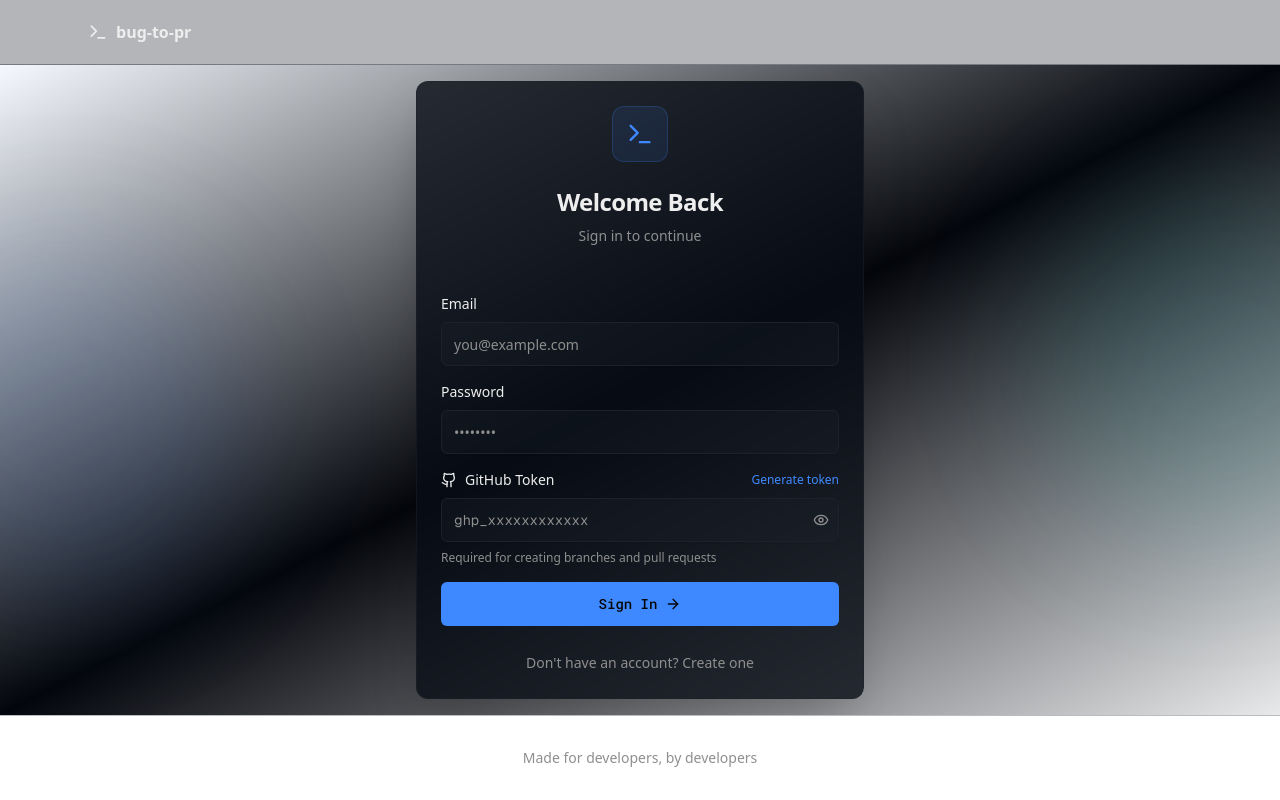
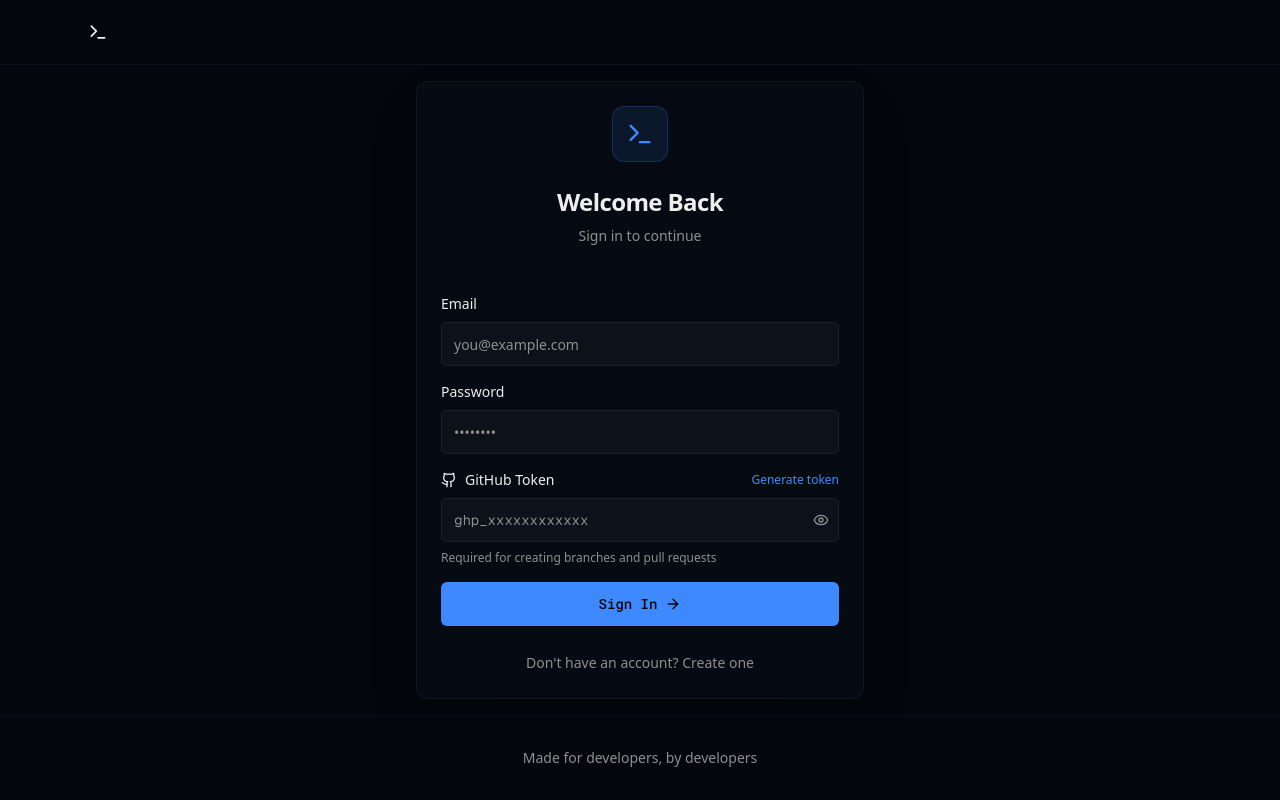
Before and after one commit to ProgramadoresSemPatria/HB03-2025_BUG_TO_PR, a Next.js app in the folder frontend/: page /login in a window 1280 px wide. Built offline with nearby package versions, Linux system fonts and the light colour scheme; no server answers.

Commit message:
style: enhance UI consistency by updating header and footer backgrounds, adding pointer cursor to interactive elements, and refining login page layout

```diff
--- a/frontend/app/globals.css
+++ b/frontend/app/globals.css
@@ -170,6 +170,9 @@
     @apply text-foreground;
     background: transparent;
   }
+  a, button, [role="button"] {
+    cursor: pointer;
+  }
 }
 
 /* Custom scrollbar */
--- a/frontend/app/login/page.tsx
+++ b/frontend/app/login/page.tsx
@@ -55,21 +55,15 @@ export default function LoginPage() {
   return (
     <div className="min-h-screen flex flex-col">
       {/* Simple header for login */}
-      <header className="border-b border-border/40 bg-card/30 backdrop-blur-sm">
+      <header className="border-b border-border/40 bg-background">
         <div className="w-full max-w-6xl mx-auto px-6 h-16 flex items-center">
-          <Link href={ROUTES.HOME} className="flex items-center gap-2 hover:opacity-80 transition-opacity">
+          <Link href={ROUTES.HOME} className="flex items-center hover:opacity-80 transition-opacity">
             <Terminal className="h-5 w-5 text-foreground" />
-            <span className="font-semibold">bug-to-pr</span>
           </Link>
         </div>
       </header>
 
-      <div className="flex-1 flex items-center justify-center p-4 relative overflow-hidden">
-        {/* Background gradient */}
-        <div className="absolute inset-0 bg-gradient-to-br from-primary/5 via-background to-accent/10" />
-        <div className="absolute top-1/4 -left-32 w-96 h-96 bg-primary/10 rounded-full blur-3xl" />
-        <div className="absolute bottom-1/4 -right-32 w-96 h-96 bg-chart-2/10 rounded-full blur-3xl" />
-
+      <div className="flex-1 flex items-center justify-center p-4 relative overflow-hidden bg-background">
         <Card className="w-full max-w-md relative z-10 border-border/50 shadow-2xl backdrop-blur-sm bg-card/80">
           <CardHeader className="text-center pb-2">
             <div className="mx-auto mb-4 flex h-14 w-14 items-center justify-center rounded-xl bg-primary/10 border border-primary/20">
--- a/frontend/src/components/shared/footer.tsx
+++ b/frontend/src/components/shared/footer.tsx
@@ -4,7 +4,7 @@ interface FooterProps {
 
 export function Footer({ maxWidth = "max-w-5xl" }: FooterProps) {
   return (
-    <footer className="border-t border-border/30 py-8">
+    <footer className="border-t border-border/30 py-8 bg-background">
       <div className={`w-full ${maxWidth} mx-auto px-6 text-center`}>
         <p className="text-sm text-muted-foreground">
           Made for developers, by developers
--- a/frontend/src/components/shared/header.tsx
+++ b/frontend/src/components/shared/header.tsx
@@ -120,8 +120,9 @@ export function Header({ variant = "landing" }: HeaderProps) {
 
         {/* Content - sempre visível */}
         <div className="relative flex items-center justify-between h-full">
-          <Link href={ROUTES.HOME} className="flex items-center hover:opacity-80 transition-opacity">
+          <Link href={ROUTES.HOME} className="flex items-center gap-2 hover:opacity-80 transition-opacity">
             <Terminal className="h-5 w-5 text-foreground" />
+            <span className="font-semibold text-sm">bug-to-pr</span>
           </Link>
 
           <motion.nav
```
